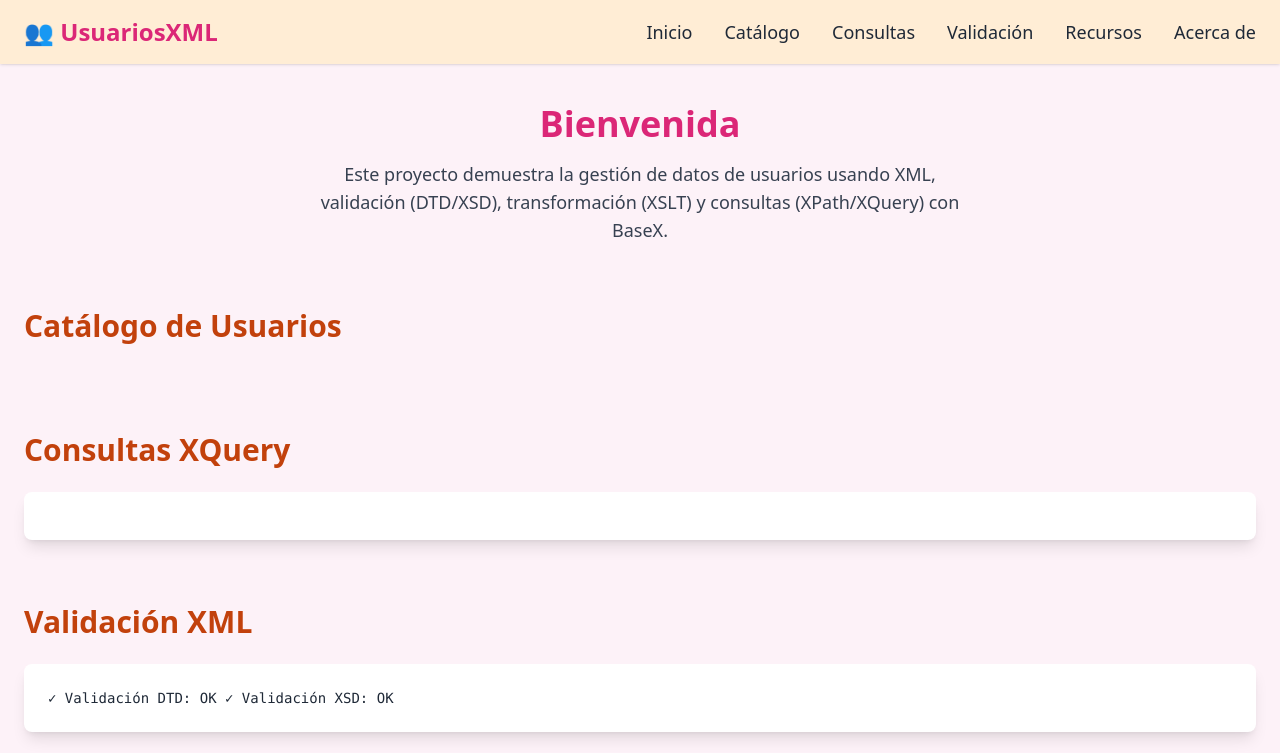
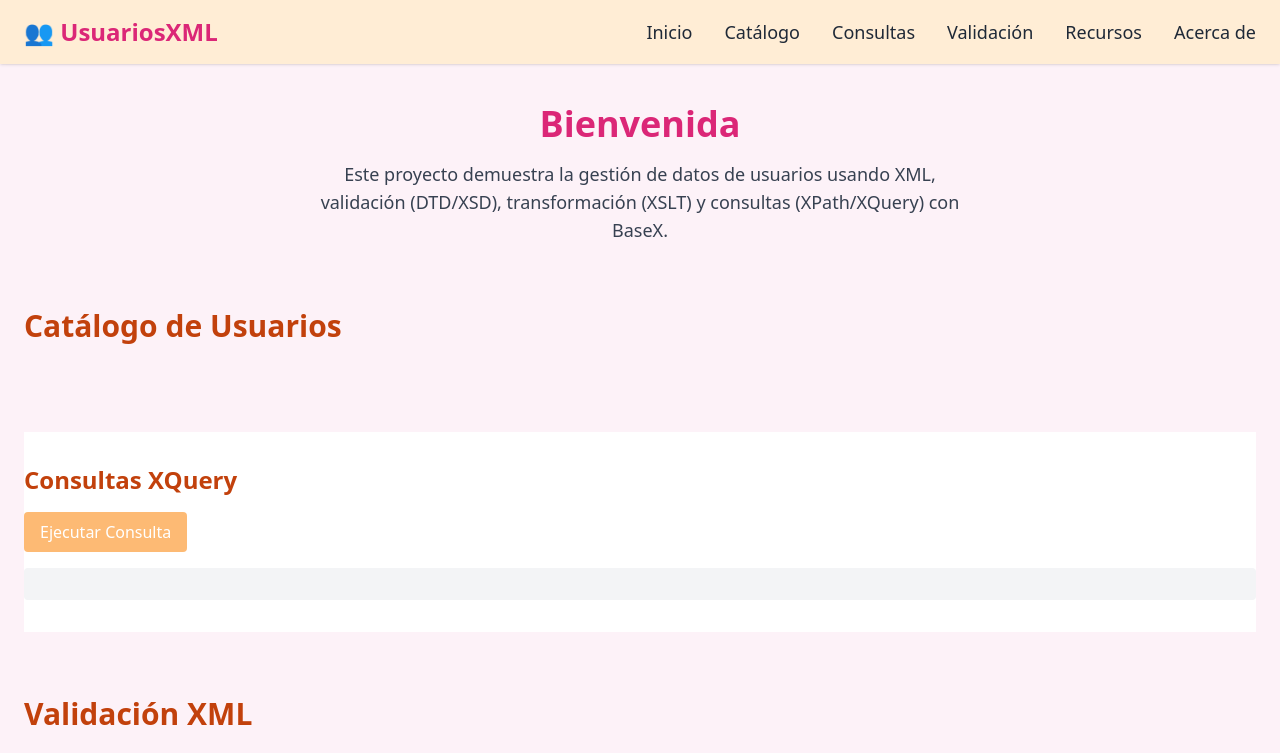
Before and after one commit to herizador/RALenguaje, a plain HTML site: page public/index.html in a window 1280 px wide. Shown: the top 753 px of the page. Drawn offline with nearby package versions, Linux system fonts and the light colour scheme; no server answers.

Commit message:
Update index.html

```diff
--- a/public/index.html
+++ b/public/index.html
@@ -60,10 +60,21 @@
     </section>
 
     <!-- Consultas -->
-    <section id="consultas">
-      <h2 class="text-3xl font-semibold text-orange-700 mb-6">Consultas XQuery</h2>
-      <div id="consulta-result" class="bg-white p-6 rounded-lg shadow-lg whitespace-pre-wrap"></div>
+    <section id="consultas" class="py-8 bg-white">
+      <div class="container mx-auto">
+        <h2 class="text-2xl font-bold text-orange-700 mb-4">Consultas XQuery</h2>
+
+        <!-- Botón que el JS usará para lanzar la consulta -->
+        <button id="btn-consulta"
+                class="mb-4 px-4 py-2 bg-orange-300 text-white rounded hover:bg-orange-400">
+          Ejecutar Consulta
+        </button>
+
+        <!-- Aquí se pintarán los resultados -->
+        <pre id="consulta-content" class="bg-gray-100 p-4 rounded overflow-auto"></pre>
+      </div>
     </section>
+
 
     <!-- Validación -->
     <section id="validacion">
```
